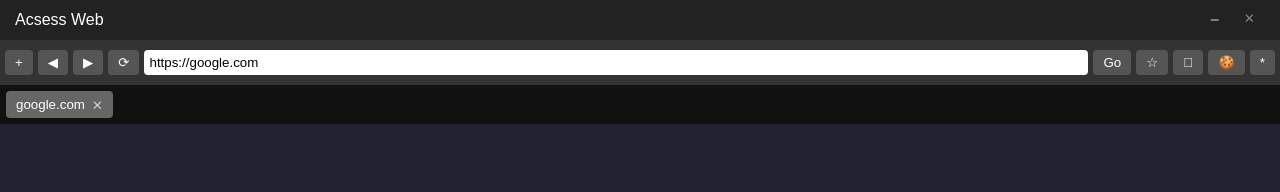
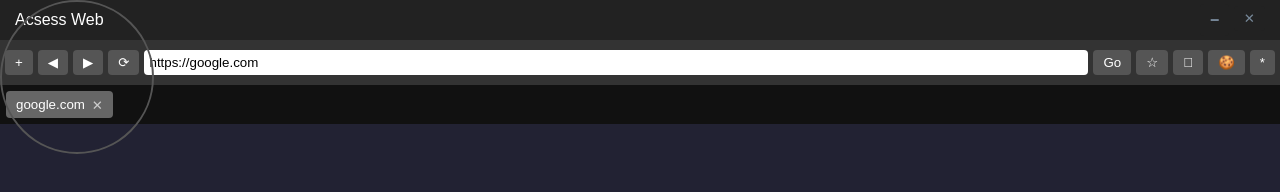
Before and after one commit to JDjump12345/Acsess-Web, an Electron app: page index.html in a window 1280 px wide. Drawn offline with nearby package versions, Linux system fonts and the light colour scheme.

Commit message:
added stuff and worked on settings more

```diff
--- a/index.html
+++ b/index.html
@@ -4,12 +4,15 @@
     <meta charset="UTF-8">
 
   <link rel="stylesheet" href="style.css">
+
   <title>hi</title>
       <link rel="icon" type="image/x-icon" href="/ico.ico">
     <meta name="viewport" content="width=device-width, initial-scale=1.0">
 
 </head>
-<body onload="initTabs()">
+
+
+<body onload="initTabs(); loadSettings()" >
 
  <div class="title-bar">
     <div class="title-text">Acsess Web</div>
@@ -52,6 +55,9 @@
 </div>
 <div id="tabs"></div>
 <div id="WebContentsView" class="webview-container"></div>
+<div id="magnifier" class="magnifier"></div>
+
+    <script src="https://code.jquery.com/jquery-3.6.0.min.js"></script>
     <script src="./renderer.js"></script>
 </body>
 </html>
--- a/renderer.js
+++ b/renderer.js
@@ -394,3 +394,14 @@
 localStorage.setItem('magnifierEnabled', magnifierEnabled);
 
 }
+
+function loadSettings() {
+  const magnifier = document.getElementById('magnifier');
+
+  if (localStorage.getItem('magnifierEnabled') === 'true') {
+    magnifier.style.display = 'flex';
+  } else {
+    magnifier.style.display = 'none';
+  }
+}
+/// gave up for the day on 5/31/26 at 9:54
--- a/style.css
+++ b/style.css
@@ -219,3 +219,14 @@ color: lightslategrey;
   .cookie-form button {
     padding: 8px 14px;
   }
+
+#magnifier {
+  border: 2px solid #555;
+  border-radius: 50%;
+  width: 150px;
+  height: 150px;
+  background-repeat: no-repeat;
+  background-size: cover;
+  position: fixed;
+  cursor: grab;
+}
```
